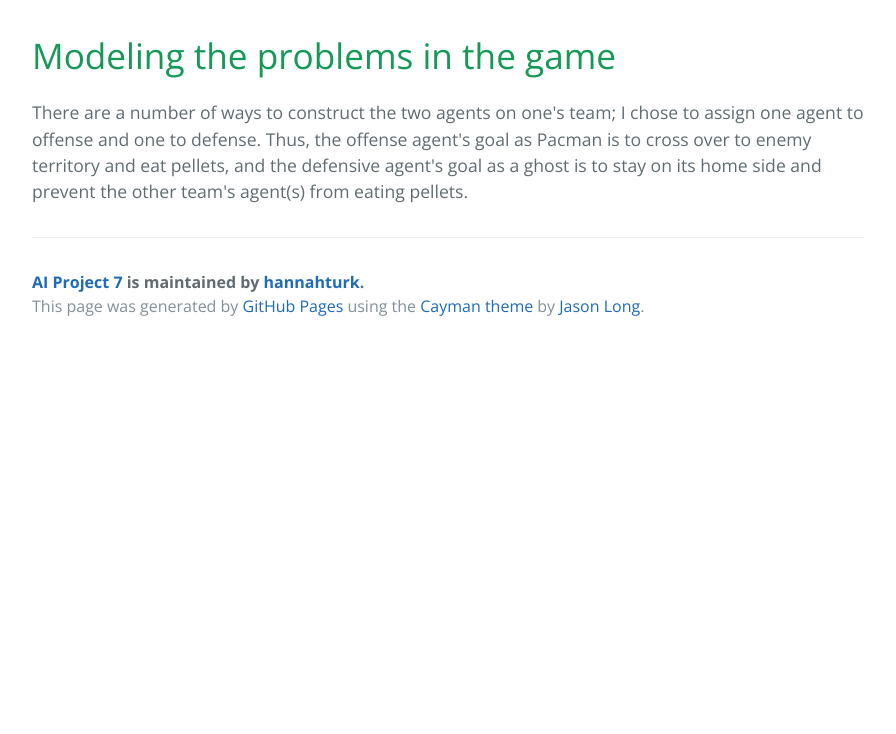
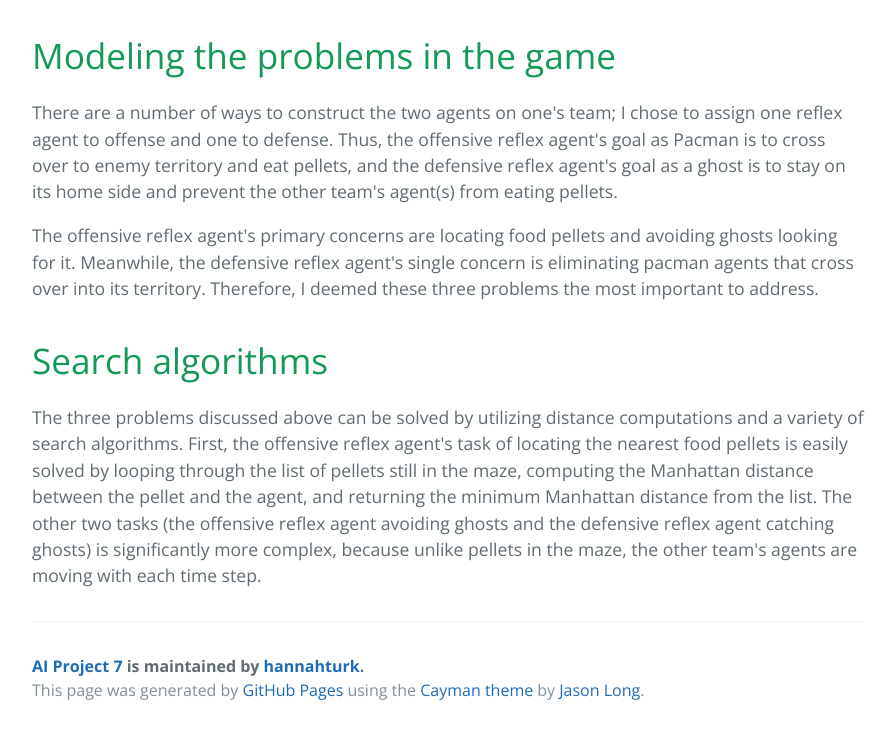
Before and after one commit to hannahturk/AIProject7, a plain HTML site: page index.html in a window 1280 px wide. Shown: the part 1152-1886 px from the top of the page, without its empty margins (192-1088 px from the left). Before the commit the page ends 1502 px from the top, so only its background shows below. Drawn offline with nearby package versions, Linux system fonts and the light colour scheme.

Commit message:
Create gh-pages branch via GitHub

```diff
--- a/index.html
+++ b/index.html
@@ -34,7 +34,14 @@
 <h1>
 <a id="modeling-the-problems-in-the-game" class="anchor" href="#modeling-the-problems-in-the-game" aria-hidden="true"><span class="octicon octicon-link"></span></a>Modeling the problems in the game</h1>
 
-<p>There are a number of ways to construct the two agents on one's team; I chose to assign one agent to offense and one to defense. Thus, the offense agent's goal as Pacman is to cross over to enemy territory and eat pellets, and the defensive agent's goal as a ghost is to stay on its home side and prevent the other team's agent(s) from eating pellets.</p>
+<p>There are a number of ways to construct the two agents on one's team; I chose to assign one reflex agent to offense and one to defense. Thus, the offensive reflex agent's goal as Pacman is to cross over to enemy territory and eat pellets, and the defensive reflex agent's goal as a ghost is to stay on its home side and prevent the other team's agent(s) from eating pellets.</p>
+
+<p>The offensive reflex agent's primary concerns are locating food pellets and avoiding ghosts looking for it. Meanwhile, the defensive reflex agent's single concern is eliminating pacman agents that cross over into its territory. Therefore, I deemed these three problems the most important to address.</p>
+
+<h1>
+<a id="search-algorithms" class="anchor" href="#search-algorithms" aria-hidden="true"><span class="octicon octicon-link"></span></a>Search algorithms</h1>
+
+<p>The three problems discussed above can be solved by utilizing distance computations and a variety of search algorithms. First, the offensive reflex agent's task of locating the nearest food pellets is easily solved by looping through the list of pellets still in the maze, computing the Manhattan distance between the pellet and the agent, and returning the minimum Manhattan distance from the list. The other two tasks (the offensive reflex agent avoiding ghosts and the defensive reflex agent catching ghosts) is significantly more complex, because unlike pellets in the maze, the other team's agents are moving with each time step. </p>
 
       <footer class="site-footer">
         <span class="site-footer-owner"><a href="https://github.com/hannahturk/AIProject7">AI Project 7</a> is maintained by <a href="https://github.com/hannahturk">hannahturk</a>.</span>
```
Also changed, not shown: params.json (+1 -1 lines).
